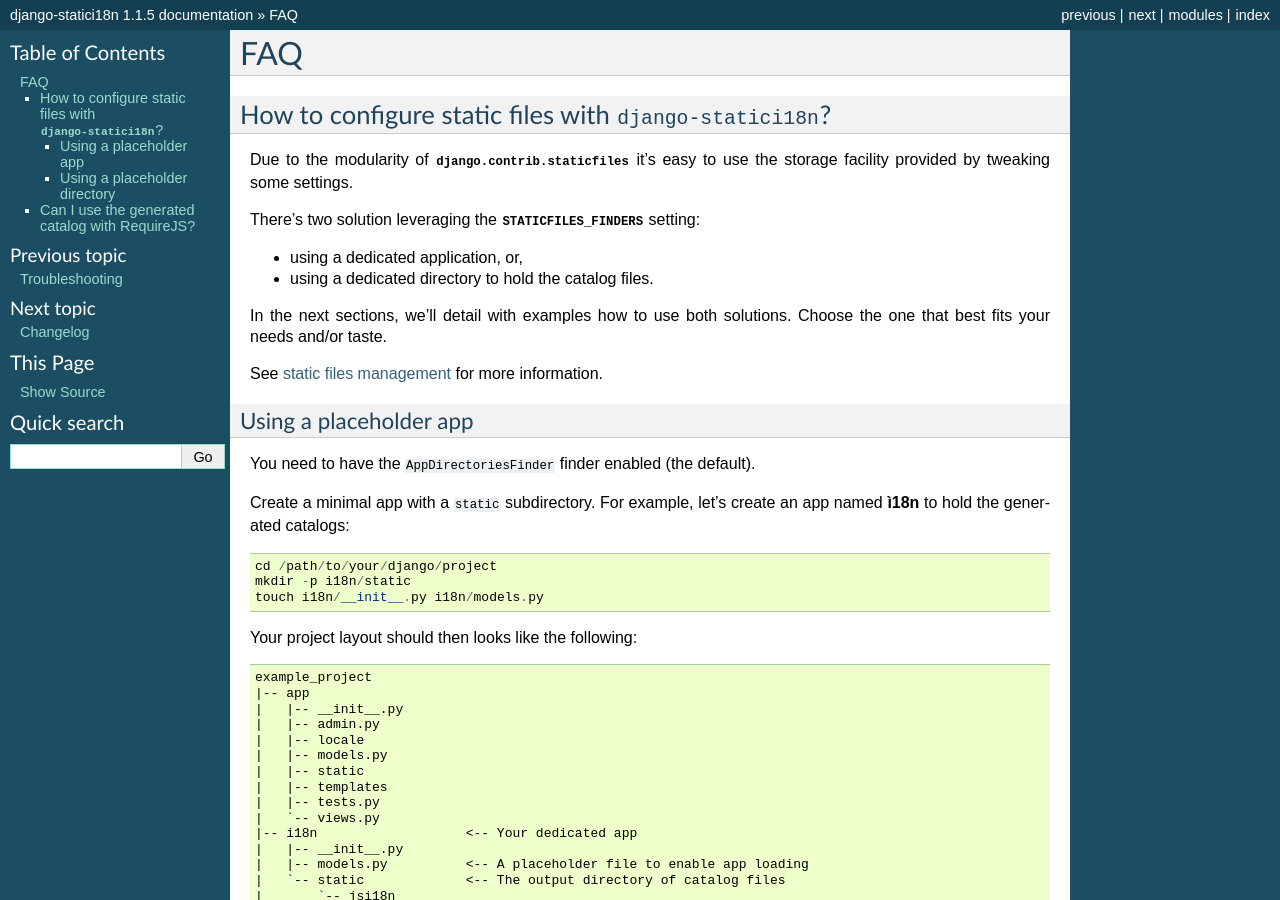
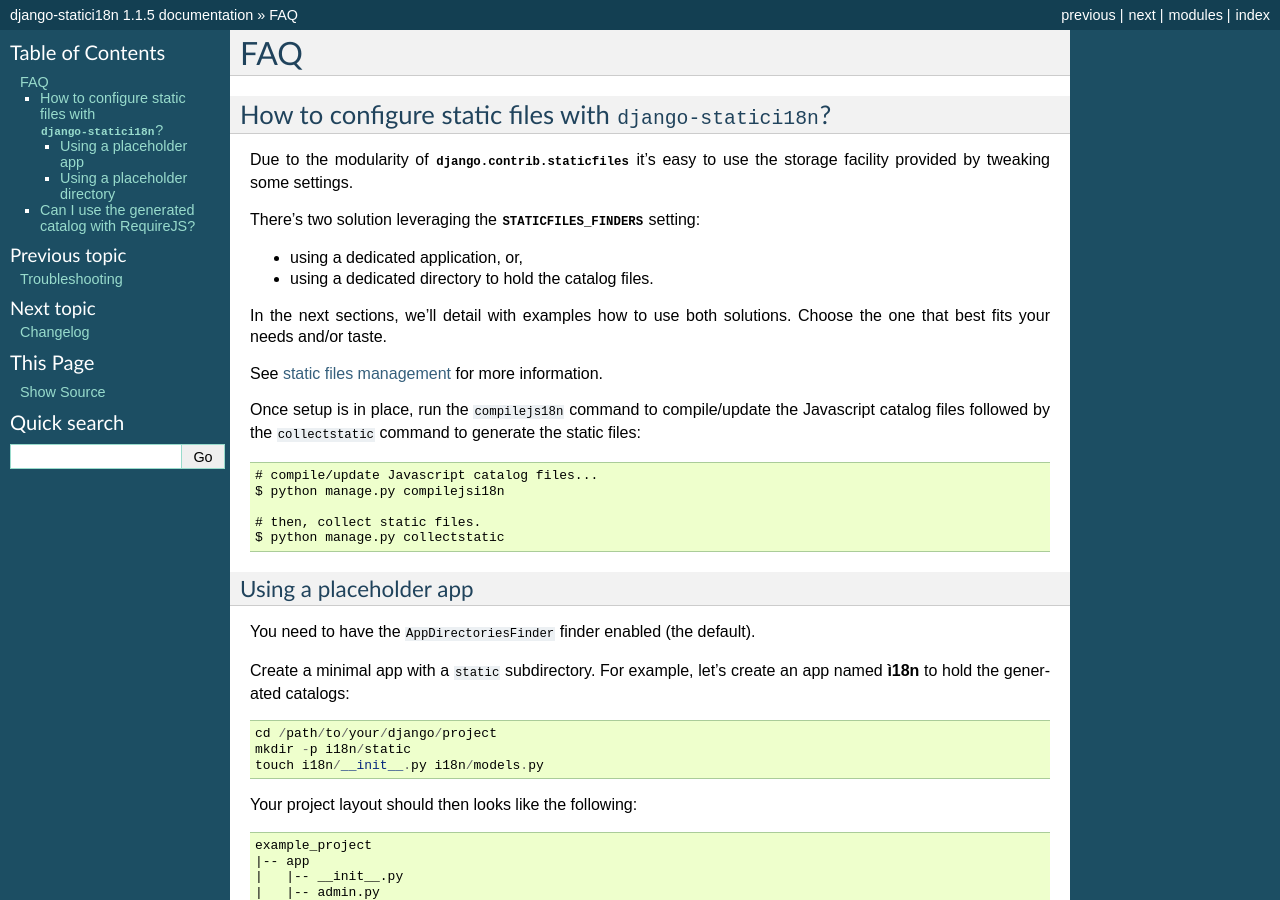
Before and after one commit to zyegfryed/django-statici18n, a Sphinx documentation site: the page built from docs/faq.rst, in a window 1280 px wide and 900 px high. Built offline with Sphinx 7.4.7, drawn with Linux system fonts in a browser that asks for light colours; cross-references to code outside the pages are shown as plain code.

Commit message:
Add usage documentation to collect staticfiles

```diff
--- a/docs/faq.rst
+++ b/docs/faq.rst
@@ -20,6 +20,17 @@
 Choose the one that best fits your needs and/or taste.
 
 See `static files management`_ for more information.
+
+Once setup is in place, run the :djadmin:`compilejs18n` command to
+compile/update the Javascript catalog files followed by the
+:djadmin:`collectstatic` command to generate the static files::
+
+    # compile/update Javascript catalog files...
+    $ python manage.py compilejsi18n
+
+    # then, collect static files.
+    $ python manage.py collectstatic
+
 
 .. _static files management: http://django.readthedocs.org/en/1.6.x/ref/contrib/staticfiles/
 
```
